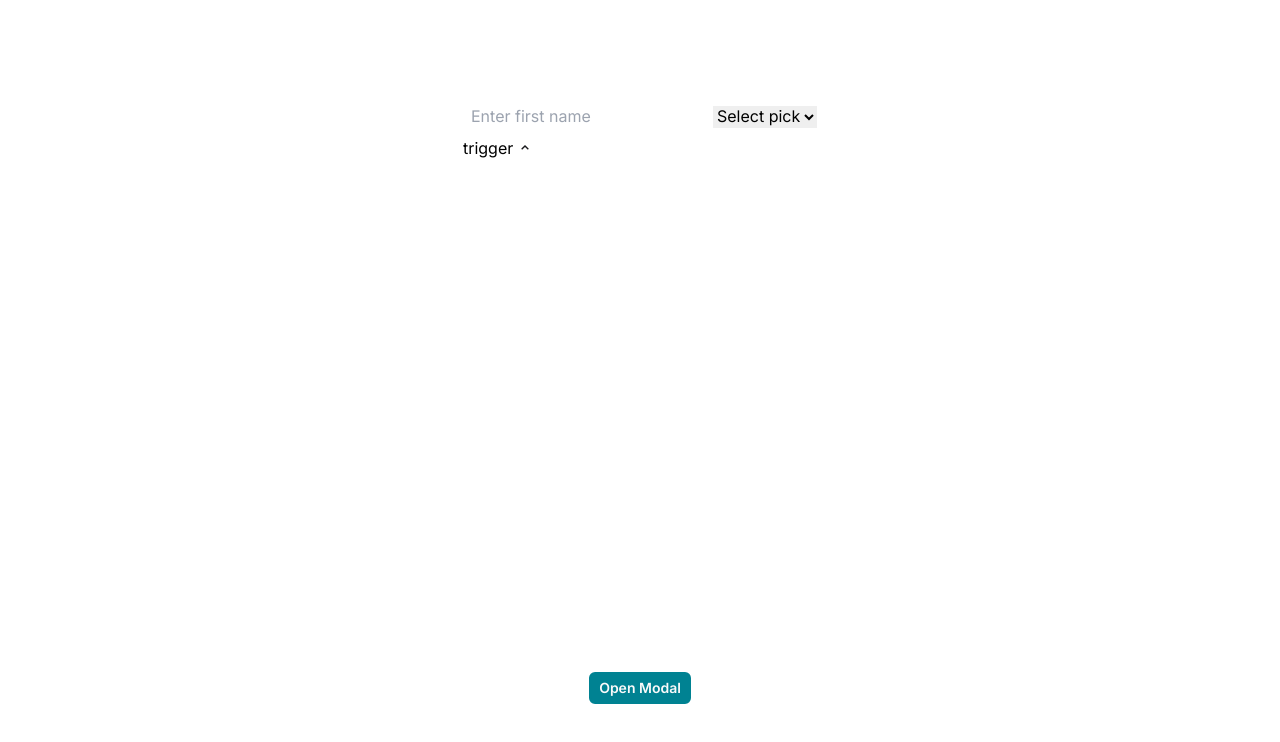
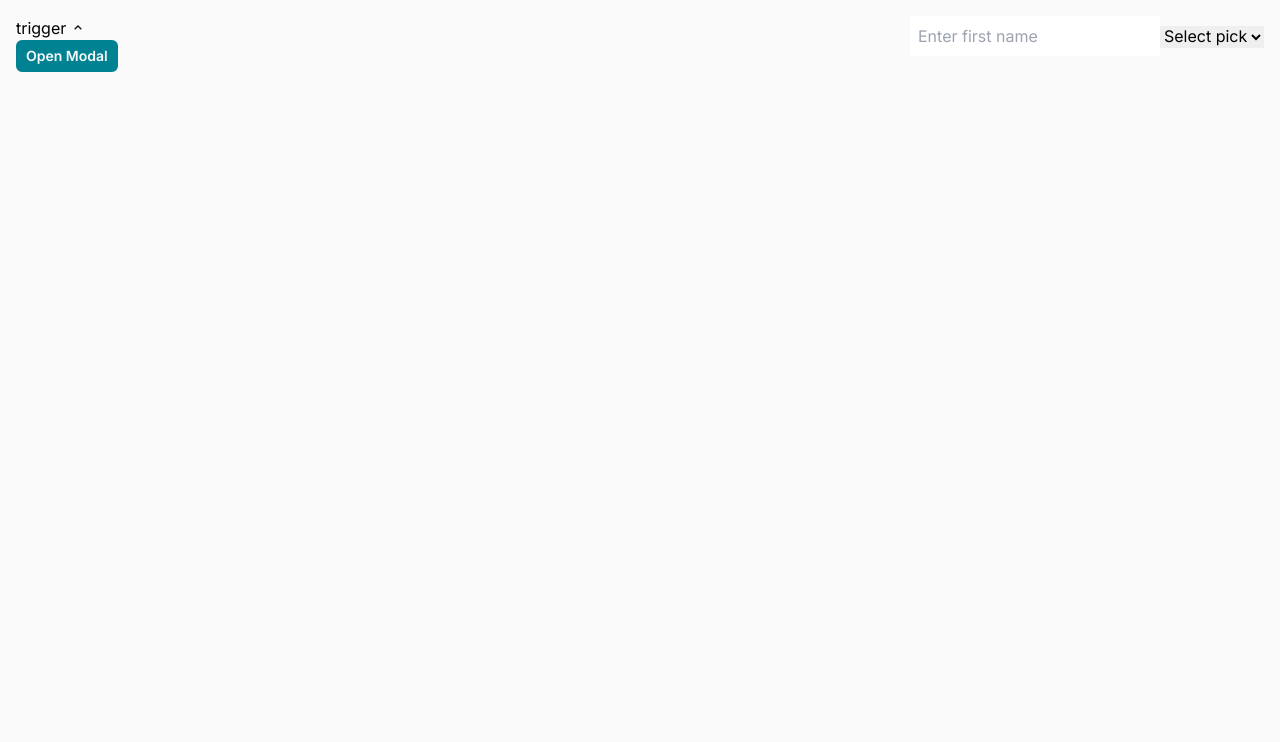
Before and after one commit to samueltanner/mak, a Next.js app: page / in a window 1280 px wide. Shown: the top 742 px of the page. Built offline with nearby package versions, Linux system fonts and the light colour scheme.

Commit message:
Update layout and imports in page component

```diff
--- /dev/null
+++ b/src/app/_views/MakFormView.tsx
@@ -0,0 +1,47 @@
+import useMakForm from "../_hooks/useMakForm/useMakForm"
+import { useMakUi } from "../_hooks/useMakUi/context/MakUiContext"
+
+const formConfig = {
+  first_name: {
+    type: "text",
+    label: "First Name",
+    placeholder: "Enter first name",
+    required: true,
+  },
+  last_name: {
+    type: "text",
+    label: "First Name",
+    placeholder: "Enter first name",
+    required: true,
+  },
+  pick: {
+    type: "select",
+    label: "Pick",
+    placeholder: "Select pick",
+    required: true,
+    options: [
+      { label: "one", value: 1 },
+      { label: "two", value: 2 },
+      { label: "three", value: 3 },
+    ],
+  },
+}
+
+const MakFormView = () => {
+  const { activePalette } = useMakUi()
+
+  const {
+    form,
+    components: { FirstName, Pick },
+  } = useMakForm({ formConfig })
+  return (
+    <div>
+      <FirstName
+        className={`p-2 text-${activePalette.text.primary.default.base}`}
+      />
+      <Pick />
+    </div>
+  )
+}
+
+export default MakFormView
--- /dev/null
+++ b/src/app/_views/MakUiView.tsx
@@ -0,0 +1,46 @@
+import { useState } from "react"
+import Button from "../_hooks/useMakUi/components/Button"
+import { Dropdown } from "../_hooks/useMakUi/components/Dropdown"
+import Modal, {
+  ModalContent,
+  ModalFooter,
+  ModalHeader,
+} from "../_hooks/useMakUi/components/Modal"
+
+const MakUiView = () => {
+  const [modalIsOpen, setModalIsOpen] = useState(false)
+  return (
+    <div>
+      <div>
+        <Dropdown icon={<span>trigger</span>}>
+          <span className="flex h-full w-full ">
+            <ul>
+              <li>Element 1</li>
+              <li>Element 2</li>
+              <li>Element 3</li>
+            </ul>
+          </span>
+        </Dropdown>
+        <Modal
+          isOpen={modalIsOpen}
+          onClose={() => {
+            setModalIsOpen(false)
+          }}
+        >
+          <ModalHeader>header</ModalHeader>
+          <ModalContent>content</ModalContent>
+          <ModalFooter>footer</ModalFooter>
+        </Modal>
+      </div>
+      <Button
+        onClick={() => {
+          setModalIsOpen(true)
+        }}
+      >
+        Open Modal
+      </Button>
+    </div>
+  )
+}
+
+export default MakUiView
--- a/src/app/layout.tsx
+++ b/src/app/layout.tsx
@@ -29,7 +29,7 @@ const palette: MakUiPaletteInput = {
       primary: "zinc-950",
     },
     light: {
-      primary: "zinc-300",
+      primary: "zinc-50",
     },
   },
 }
--- a/src/app/page.tsx
+++ b/src/app/page.tsx
@@ -1,83 +1,17 @@
 "use client"
-import Modal, {
-  ModalContent,
-  ModalFooter,
-  ModalHeader,
-} from "./_hooks/useMakUi/components/Modal"
-import Button from "./_hooks/useMakUi/components/Button"
-import { useState } from "react"
-import { MakUiProvider, useMakUi } from "./_hooks/useMakUi/context/MakUiContext"
-import { Dropdown } from "./_hooks/useMakUi/components/Dropdown"
-import { MakUiPaletteInput } from "./_hooks/useMakUi/types/default-types"
-import useMakForm from "./_hooks/useMakForm/useMakForm"
+import { useMakUi } from "./_hooks/useMakUi/context/MakUiContext"
+import MakFormView from "./_views/MakFormView"
+import MakUiView from "./_views/MakUiView"
 
-const formConfig = {
-  first_name: {
-    type: "text",
-    label: "First Name",
-    placeholder: "Enter first name",
-    required: true,
-  },
-  last_name: {
-    type: "text",
-    label: "First Name",
-    placeholder: "Enter first name",
-    required: true,
-  },
-  pick: {
-    type: "select",
-    label: "Pick",
-    placeholder: "Select pick",
-    required: true,
-    options: [
-      { label: "one", value: 1 },
-      { label: "two", value: 2 },
-      { label: "three", value: 3 },
-    ],
-  },
-}
 export default function Home() {
-  const [modalIsOpen, setModalIsOpen] = useState(false)
   const { activePalette } = useMakUi()
 
-  const {
-    form,
-    components: { FirstName, Pick },
-  } = useMakForm({ formConfig })
   return (
-    <main className="flex min-h-screen flex-col items-center justify-between p-24">
-      <div>
-        <FirstName
-          className={`p-2 text-${activePalette.text.primary.default.base}`}
-        />
-        <Pick />
-        <Dropdown icon={<span>trigger</span>}>
-          <span className="flex h-full w-full ">
-            <ul>
-              <li>Element 1</li>
-              <li>Element 2</li>
-              <li>Element 3</li>
-            </ul>
-          </span>
-        </Dropdown>
-        <Modal
-          isOpen={modalIsOpen}
-          onClose={() => {
-            setModalIsOpen(false)
-          }}
-        >
-          <ModalHeader>header</ModalHeader>
-          <ModalContent>content</ModalContent>
-          <ModalFooter>footer</ModalFooter>
-        </Modal>
+    <main className={`h-screen w-screen p-4 bg-${activePalette.theme.primary}`}>
+      <div className="flex w-full h-full justify-between">
+        <MakUiView />
+        <MakFormView />
       </div>
-      <Button
-        onClick={() => {
-          setModalIsOpen(true)
-        }}
-      >
-        Open Modal
-      </Button>
     </main>
   )
 }
```
